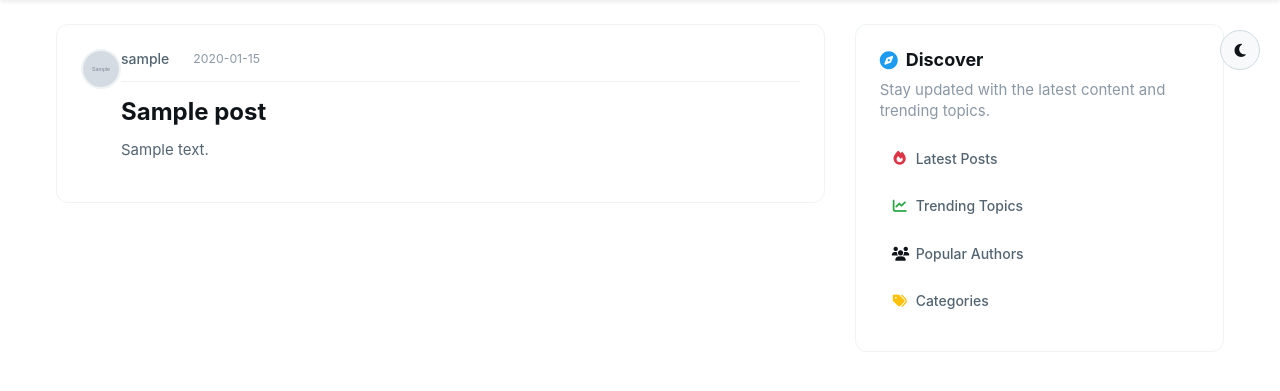
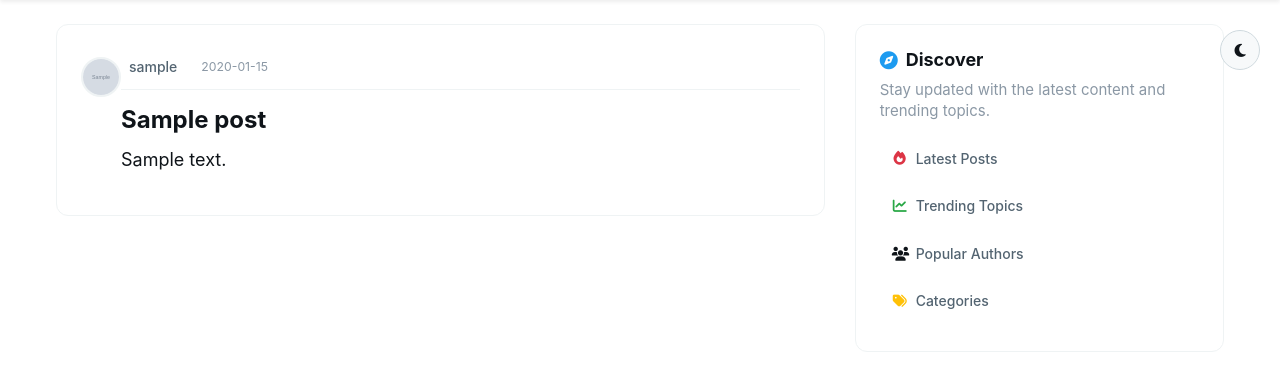
Before and after one commit to haroonwaqar/Social-Blog-App, a Flask app: page /post/1 in a window 1280 px wide. Shown: the part 80-471 px from the top of the page. Run offline with Flask 3, Linux system fonts and the light colour scheme; tables that the repository leaves empty hold one stand-in row (values such as "Sample post"); grey boxes marked "Sample" are stand-in pictures.

Commit message:
Add minor adjustments

```diff
--- a/social_blog/static/main.css
+++ b/social_blog/static/main.css
@@ -288,8 +288,8 @@ h4 { font-size: var(--font-size-lg); }
 }
 
 .article-content {
-    color: var(--text-secondary);
-    font-size: var(--font-size-base);
+    color: var(--text-primary);
+    font-size: var(--font-size-lg);
     line-height: 1.6;
     margin-bottom: 1rem;
     white-space: pre-line;
@@ -666,11 +666,34 @@ h4 { font-size: var(--font-size-lg); }
   border: 2px solid var(--accent-blue);
 }
 
+/* modal darkmode adjustments*/
+
+[data-theme="dark"] .close {
+  font-weight: 450;
+  color:white
+}
+
+[data-theme="dark"] .close:hover {
+  color: white;
+}
+
+[data-theme="dark"] .modal-content {
+    background: var(--bg-secondary);
+    color: var(--bg-primary);
+}
+
+/* about */
+
 .about-font {
   font-size: var(--font-size-2xl);
   font-weight: 500;
   color: var(--text-primary);
   text-decoration:dashed;
+}
+
+.about-vibrant {
+    color: var(--accent-blue);
+
 }
 
 .center {
--- a/social_blog/templates/about.html
+++ b/social_blog/templates/about.html
@@ -7,6 +7,6 @@
     <div class="container">
         <img class="rounded center" src="https://images.unsplash.com/photo-1504805572947-34fad45aed93?q=80&w=2607&auto=format&fit=crop&ixlib=rb-4.1.0&ixid=M3wxMjA3fDB8MHxwaG90by1wYWdlfHx8fGVufDB8fHx8fA%3D%3D" alt="Mission" style="width:750px;height:350px;">
     </div>
-    <p class="mt-3 about-font">Let's build a vibrant online community where individuals can connect, share, and learn from each other's unique perspectives.</p>
+    <p class="mt-3 ml-5 about-font ">Let's build a <span class="about-vibrant"> vibrant online community</span>  where individuals can connect, share, and learn from each other's <span class="about-vibrant " >unique perspectives.</span></p>
 
 {% endblock content %}
--- a/social_blog/templates/post.html
+++ b/social_blog/templates/post.html
@@ -2,11 +2,11 @@
 
 {% block content %}
     <article class="media content-section">
-        <img class="rounded-circle article-img" src="{{ url_for('static', filename='profile_pics/' + post.author.image_file) }}">
+        <img class="rounded-circle article-img mt-2" src="{{ url_for('static', filename='profile_pics/' + post.author.image_file) }}">
         <div class="media-body">
         <div class="article-metadata">
-            <a class="mr-2" href="{{ url_for('users.user_posts', username=post.author.username) }}">{{ post.author.username }}</a>
-            <small class="text-muted">{{ post.date_posted.strftime('%Y-%m-%d') }}</small>
+            <a class="ml-2 mr-2 mt-2" href="{{ url_for('users.user_posts', username=post.author.username) }}">{{ post.author.username }}</a>
+            <small class="text-muted mt-2">{{ post.date_posted.strftime('%Y-%m-%d') }}</small>
             {% if post.author == current_user %}
             <div>
                 <a class="btn btn-page btn-sm mt-1 mb-1" href="{{ url_for('posts.update_post', post_id=post.id) }}">Update</a>
--- a/social_blog/templates/user_post.html
+++ b/social_blog/templates/user_post.html
@@ -6,8 +6,8 @@
           <img class="rounded-circle article-img" src="{{ url_for('static', filename='profile_pics/' + post.author.image_file) }}">
           <div class="media-body">
             <div class="article-metadata">
-              <a class="mr-2" href="{{ url_for('users.user_posts', username=post.author.username) }}">{{ post.author.username }}</a>
-              <small class="text-muted">{{ post.date_posted.strftime('%Y-%m-%d') }}</small>
+              <a class="ml-2 mr-2 mt-2" href="{{ url_for('users.user_posts', username=post.author.username) }}">{{ post.author.username }}</a>
+              <small class="text-muted mt-2">{{ post.date_posted.strftime('%Y-%m-%d') }}</small>
             </div>
             <h2><a class="article-title" href="{{ url_for('posts.post', post_id=post.id) }}">{{ post.title }}</a></h2>
             <p class="article-content">{{ post.content }}</p>
```
